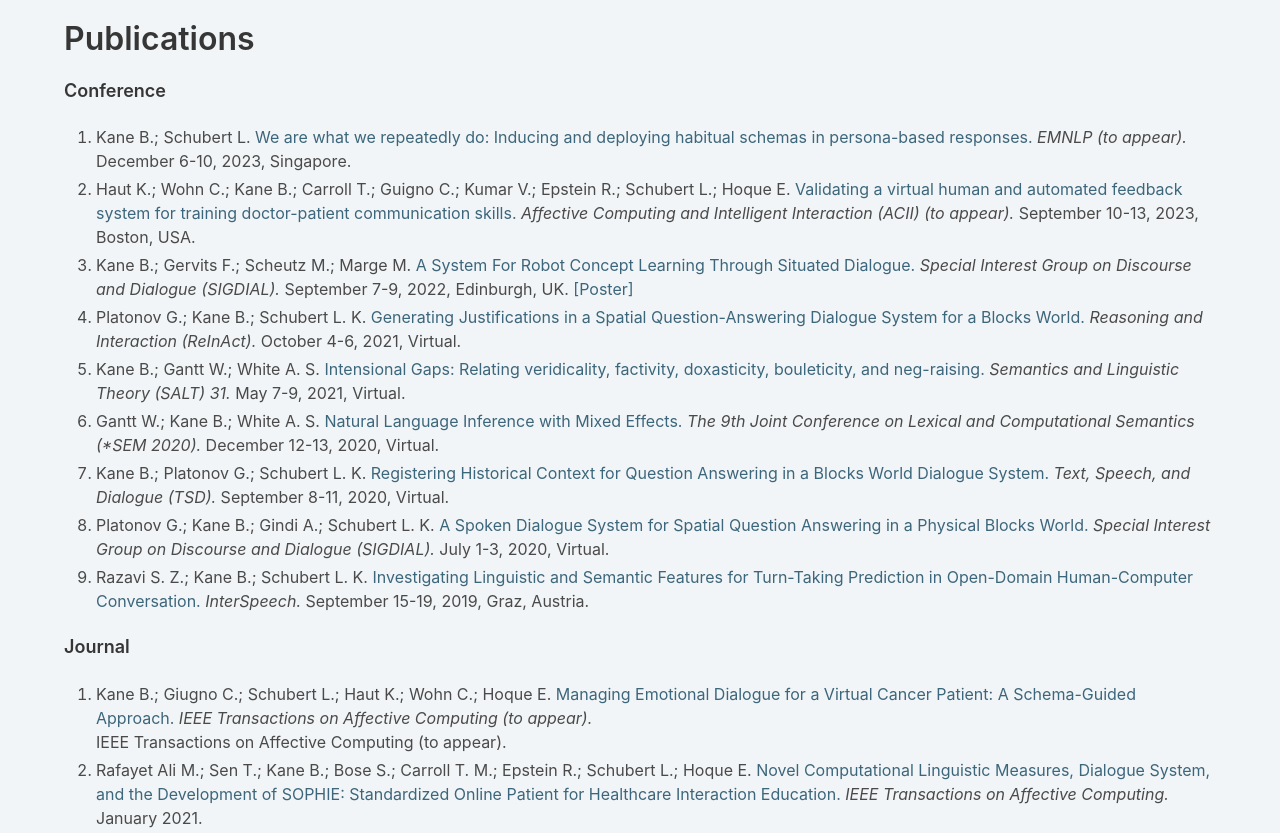
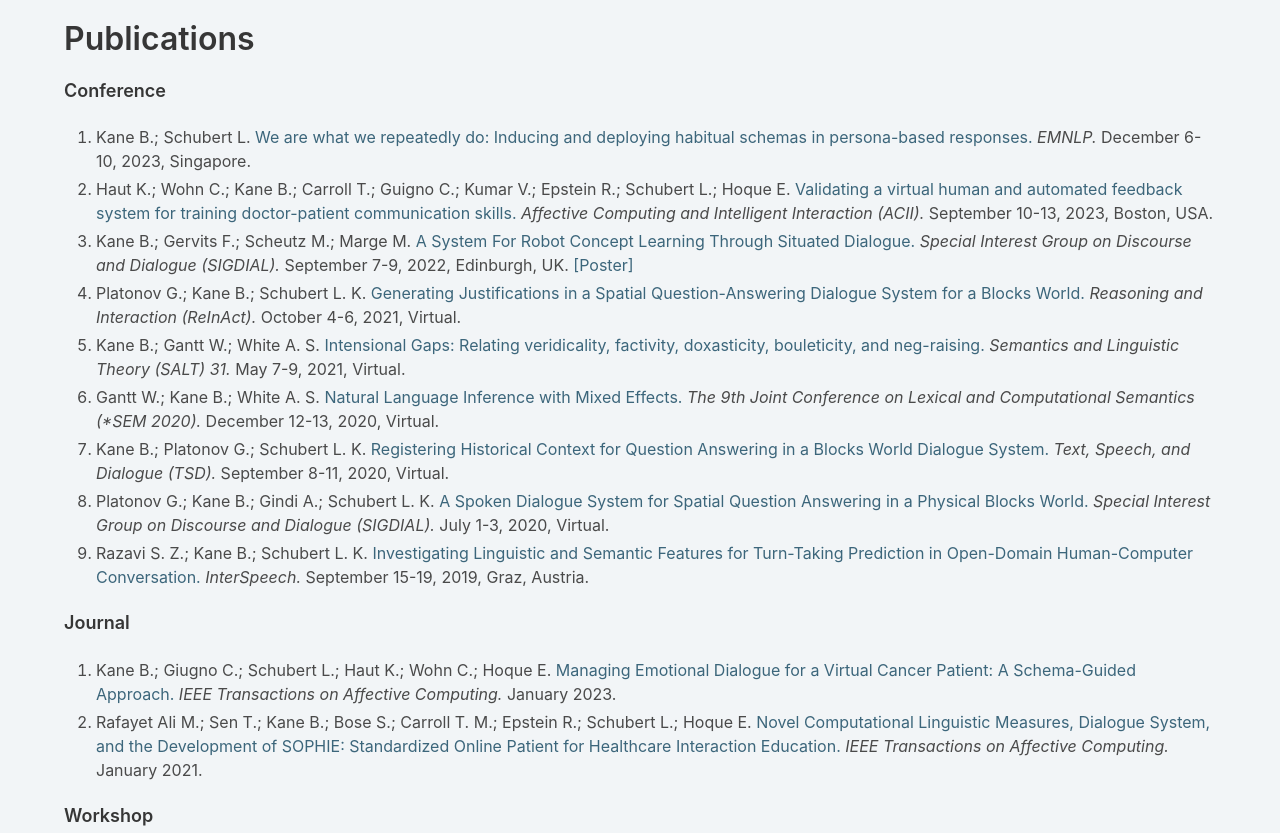
Before and after one commit to bkane2/bkane2, a plain HTML site: page index.html in a window 1280 px wide. Shown: the part 1540-2373 px from the top of the page. Drawn offline with Linux system fonts and the light colour scheme.

Commit message:
Updated site

```diff
--- a/index.html
+++ b/index.html
@@ -186,12 +186,12 @@
             <li>
               <p>Kane B.; Schubert L.
                 <a href="https://arxiv.org/abs/2310.06245"> We are what we repeatedly do: Inducing and deploying habitual schemas in persona-based responses.</a>
-                <em>EMNLP (to appear).</em> December 6-10, 2023, Singapore.</p>
+                <em>EMNLP.</em> December 6-10, 2023, Singapore.</p>
             </li>
             <li>
               <p>Haut K.; Wohn C.; Kane B.; Carroll T.; Guigno C.; Kumar V.; Epstein R.; Schubert L.; Hoque E.
                 <a href="https://arxiv.org/pdf/2306.15213.pdf"> Validating a virtual human and automated feedback system for training doctor-patient communication skills.</a>
-                <em>Affective Computing and Intelligent Interaction (ACII) (to appear).</em> September 10-13, 2023, Boston, USA.</p>
+                <em>Affective Computing and Intelligent Interaction (ACII).</em> September 10-13, 2023, Boston, USA.</p>
             </li>
             <li>
               <p>Kane B.; Gervits F.; Scheutz M.; Marge M.
@@ -240,10 +240,8 @@
             <li>
               <p>Kane B.; Giugno C.; Schubert L.; Haut K.; Wohn C.; Hoque E.
                 <a href="https://www.computer.org/csdl/journal/ta/5555/01/10256134/1QARAIWfhvi">Managing Emotional Dialogue for a Virtual Cancer Patient: A Schema-Guided Approach.</a>
-                <em>IEEE Transactions on Affective Computing (to appear).</em></p>
+                <em>IEEE Transactions on Affective Computing.</em> January 2023.</p>
             </li>
-
-              IEEE Transactions on Affective Computing (to appear).
             <li>
               <p>Rafayet Ali M.; Sen T.; Kane B.; Bose S.; Carroll T. M.; Epstein R.; Schubert L.; Hoque E.
                 <a href="https://www.researchgate.net/publication/348799785_Novel_Computational_Linguistic_Measures_Dialogue_System_and_the_Development_of_SOPHIE_Standardized_Online_Patient_for_Healthcare_Interaction_Education">Novel Computational Linguistic Measures, Dialogue System, and the Development of SOPHIE: Standardized Online Patient for Healthcare Interaction Education.</a>
```
Also changed, not shown: 1 other file.
